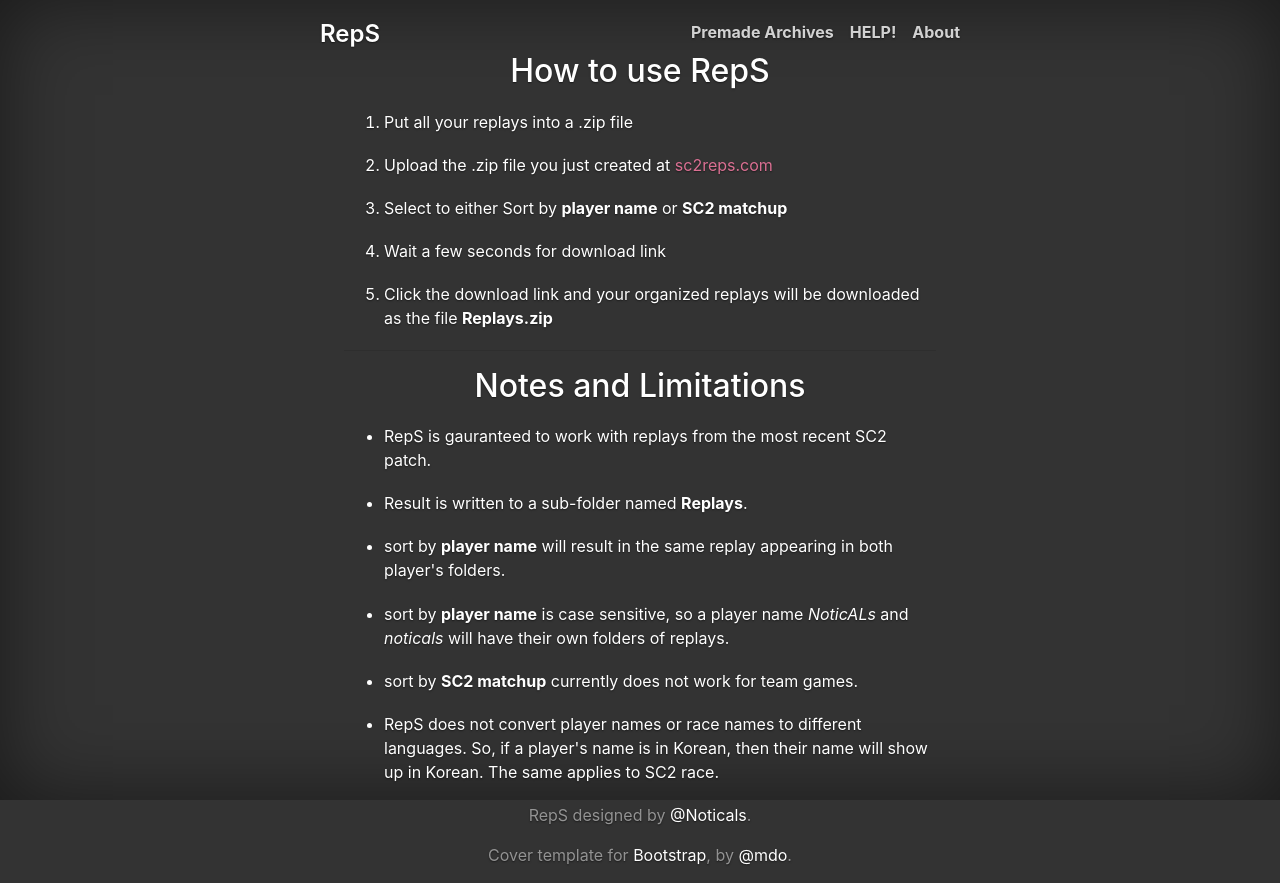
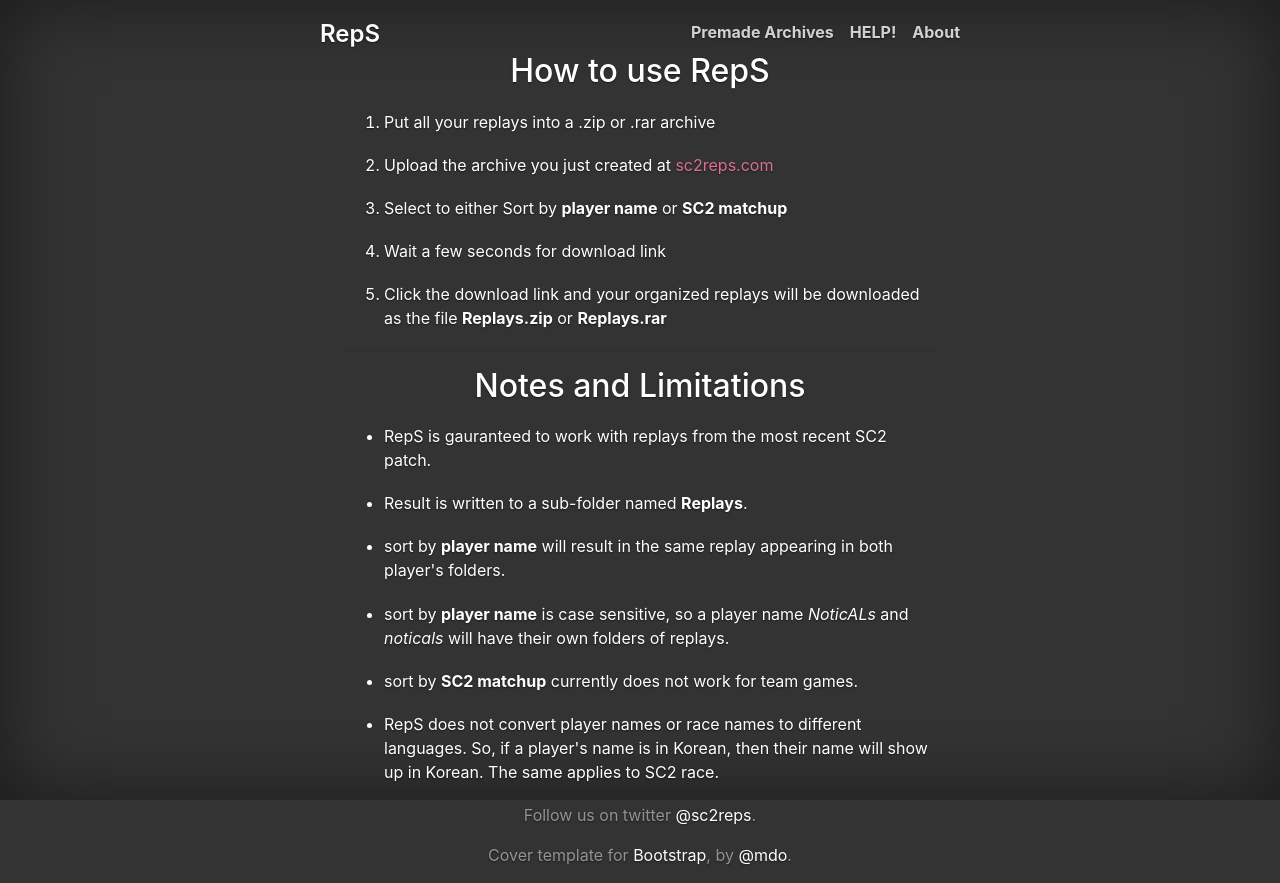
Before and after one commit to NyaliaLui/RepS-Web, a Flask app: page /help in a window 1280 px wide. Run offline with Flask 2, Linux system fonts and the light colour scheme; some libraries are stand-ins or nearby versions.

Commit message:
put rar and general archive statements in and put sc2reps twitter in as well

```diff
--- a/app.py
+++ b/app.py
@@ -14,7 +14,6 @@ ARCHIVE_MANAGER = Dispatcher(APP_ROOT)
 UPLOAD_FOLDER = os.path.join(APP_ROOT, 'uploads')
 REPLAY_FOLDER = os.path.join(APP_ROOT, 'replays')
 ARCHIVE_FOLDER = os.path.join(APP_ROOT, 'archive')
-REPLAYS_ZIP = 'Replays.zip'
 ALLOWED_EXTENSIONS = set(['zip', 'rar'])
 
 app = Flask(__name__)
@@ -96,11 +95,11 @@ def upload():
             return json.dumps({'msg':'permission to store archive is required'}), 500
 
         if 'replays' not in request.files:
-            return json.dumps({'msg':'No .zip file uploaded'}), 500
+            return json.dumps({'msg':'No archive uploaded'}), 500
 
         replays = request.files['replays']
         if replays.filename == '':
-            return json.dumps({'msg':'the .zip file needs a filename'}), 500
+            return json.dumps({'msg':'the archive needs a filename'}), 500
 
         if replays and valid_file(replays.filename):
             filename = secure_filename(replays.filename)
@@ -108,7 +107,7 @@ def upload():
 
             return json.dumps({'msg':'success'}), 200
         else:
-            return json.dumps({'msg':'please upload a .zip file of SC2 replays'}), 500
+            return json.dumps({'msg':'please upload a .zip or .rar file of SC2 replays'}), 500
 
     return render_template("nofile.html")
 
@@ -126,13 +125,14 @@ def org_player():
 
         filename = secure_filename(archivename)
         name = ''
+        ext = filename[-4:]
         try:
             name = ARCHIVE_MANAGER.dispatch(filename, 'p', rename_enabled)
         except Exception:
-            flash('something went wrong. make sure the zip archive doesn\'t have a folder named Replays')
+            flash('something went wrong. make sure the archive doesn\'t have a folder named Replays')
             return redirect(url_for('home'))
 
-        return redirect(url_for('thankyou', directory=name))
+        return redirect(url_for('thankyou', directory=name, extension=ext))
 
     return render_template("nofile.html")
 
@@ -150,22 +150,30 @@ def org_matchup():
 
         filename = secure_filename(archivename)
         name = ''
-        name = ARCHIVE_MANAGER.dispatch(filename, 'm', rename_enabled)
+        ext = filename[-4:]
+        try:
+            name = ARCHIVE_MANAGER.dispatch(filename, 'm', rename_enabled)
+        except Exception:
+            flash('something went wrong. make sure the archive doesn\'t have a folder named Replays')
+            return redirect(url_for('home'))
 
-        return redirect(url_for('thankyou', directory=name))
+        return redirect(url_for('thankyou', directory=name, extension=ext))
 
     return render_template("nofile.html")
 
-@app.route("/replays/<directory>/Replays")
-def download(directory):
+@app.route("/replays/<directory>/<extension>/Replays")
+def download(directory, extension):
 
     location = os.path.join(REPLAY_FOLDER, directory)
 
-    return send_from_directory(location, REPLAYS_ZIP)
+    if extension == '.zip':
+        return send_from_directory(location, 'Replays.zip')
+    elif extension == '.rar':
+        return send_from_directory(location, 'Replays.rar')
 
-@app.route("/thankyou/<directory>")
-def thankyou(directory):
-    return render_template("thankyou.html", result=directory)
+@app.route("/thankyou/<directory>/<extension>")
+def thankyou(directory, extension):
+    return render_template("thankyou.html", result=directory, filetype=extension)
 
 @app.route("/help")
 def help():
--- a/static/css/cover.css
+++ b/static/css/cover.css
@@ -199,3 +199,8 @@ body {
   font-size: 1.2em;
   padding-top: 2em;
 }
+
+#perm__reminder {
+  display:none;
+  font-size: 1.3em;
+}
--- a/templates/about.html
+++ b/templates/about.html
@@ -37,17 +37,18 @@
       <main role="main" class="inner cover">
         <h1>What is RepS?</h1>
 
-        <p id="about__text">RepS is a replay organizer that will look at all SC2 replays in a zip archive and sort them.
+        <p id="about__text">RepS is a replay organizer that will look at all SC2 replays in an archive and sort them.
             The creator, Nyalia "Noticals" Lui, has been a SC2 fan since 2011 but has grown tired searching through
             large replay packs for the matches and series he wants to watch. This tool is designed to make replay organization easier for both
             streamers and viewers alike.
         </p>
+        <p>Follow his twitter <a id="thank__link" href="https://twitter.com/noticals">@Noticals</a>.</p>
 
       </main>
 
       <footer class="mastfoot mt-auto">
         <div class="inner">
-          <p>RepS designed by <a href="https://twitter.com/noticals">@Noticals</a>.</p>
+          <p>Follow us on twitter <a href="https://twitter.com/sc2reps">@sc2reps</a>.</p>
           <p>Cover template for <a href="https://getbootstrap.com/">Bootstrap</a>, by <a href="https://twitter.com/mdo">@mdo</a>.</p>
         </div>
       </footer>
--- a/templates/help.html
+++ b/templates/help.html
@@ -39,11 +39,11 @@
         <h2>How to use RepS</h2>
         <div class="list__items">
             <ol type="1">
-                <li>Put all your replays into a .zip file</li>
-                <li>Upload the .zip file you just created at <a id="thank__link" href="/">sc2reps.com</a></li>
+                <li>Put all your replays into a .zip or .rar archive</li>
+                <li>Upload the archive you just created at <a id="thank__link" href="/">sc2reps.com</a></li>
                 <li>Select to either Sort by <strong>player name</strong> or <strong>SC2 matchup</strong></li>
                 <li>Wait a few seconds for download link</li>
-                <li>Click the download link and your organized replays will be downloaded as the file <strong>Replays.zip</strong></li>
+                <li>Click the download link and your organized replays will be downloaded as the file <strong>Replays.zip</strong> or <strong>Replays.rar</strong></li>
             </ol>
         </div>
 
@@ -64,7 +64,7 @@
 
       <footer class="mastfoot mt-auto">
         <div class="inner">
-          <p>RepS designed by <a href="https://twitter.com/noticals">@Noticals</a>.</p>
+          <p>Follow us on twitter <a href="https://twitter.com/sc2reps">@sc2reps</a>.</p>
           <p>Cover template for <a href="https://getbootstrap.com/">Bootstrap</a>, by <a href="https://twitter.com/mdo">@mdo</a>.</p>
         </div>
       </footer>
--- a/templates/nofile.html
+++ b/templates/nofile.html
@@ -35,13 +35,13 @@
       </header>
 
       <main role="main" class="inner cover">
-        <h1>No .zip file uploaded</h1>
+        <h1>No archive file uploaded</h1>
         <p>For comments, questions, and suggestions message <a id="thank__link" href="https://twitter.com/noticals">@Noticals</a> on twitter.</p>
       </main>
 
       <footer class="mastfoot mt-auto">
         <div class="inner">
-          <p>RepS designed by <a href="https://twitter.com/noticals">@Noticals</a>.</p>
+          <p>Follow us on twitter <a href="https://twitter.com/sc2reps">@sc2reps</a>.</p>
           <p>Cover template for <a href="https://getbootstrap.com/">Bootstrap</a>, by <a href="https://twitter.com/mdo">@mdo</a>.</p>
         </div>
       </footer>
--- a/templates/premade.html
+++ b/templates/premade.html
@@ -60,12 +60,12 @@
             </tbody>
           </table>
 
-          <p>For comments, questions, and suggestions message <a id="thank__link" href="https://twitter.com/noticals">@Noticals</a> on twitter.</p>
+          <p>For comments, questions, and suggestions message <a id="thank__link" href="https://twitter.com/sc2reps">@sc2reps</a> on twitter.</p>
       </main>
 
       <footer class="mastfoot mt-auto">
         <div class="inner">
-          <p>RepS designed by <a href="https://twitter.com/noticals">@Noticals</a>.</p>
+          <p>Follow us on twitter <a href="https://twitter.com/sc2reps">@sc2reps</a>.</p>
           <p>Cover template for <a href="https://getbootstrap.com/">Bootstrap</a>, by <a href="https://twitter.com/mdo">@mdo</a>.</p>
         </div>
       </footer>
--- a/templates/thankyou.html
+++ b/templates/thankyou.html
@@ -36,15 +36,15 @@
 
       <main role="main" class="inner cover">
         <p id="thank__text"><strong>Thank You</strong> for organizing your SC2 replays with RepS.
-        <a id="thank__link" href="{{ url_for('download', directory=result)}}">Click here</a> to start your download</p>
+        <a id="thank__link" href="{{ url_for('download', directory=result, extension=filetype)}}">Click here</a> to start your download</p>
 
-        <p>For comments, questions, and suggestions message <a id="thank__link" href="https://twitter.com/noticals">@Noticals</a> on twitter.</p>
+        <p>For comments, questions, and suggestions message <a id="thank__link" href="https://twitter.com/sc2reps">@sc2reps</a> on twitter.</p>
 
       </main>
 
       <footer class="mastfoot mt-auto">
         <div class="inner">
-          <p>RepS designed by <a href="https://twitter.com/noticals">@Noticals</a>.</p>
+          <p>Follow us on twitter <a href="https://twitter.com/sc2reps">@sc2reps</a>.</p>
           <p>Cover template for <a href="https://getbootstrap.com/">Bootstrap</a>, by <a href="https://twitter.com/mdo">@mdo</a>.</p>
         </div>
       </footer>
```
Also changed, not shown: templates/home.html (+10 -5 lines).
